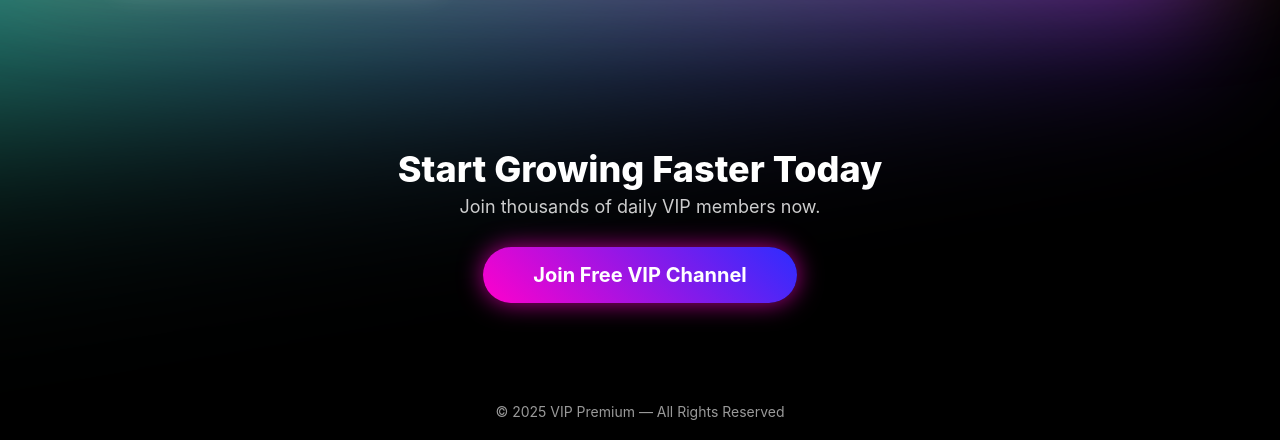
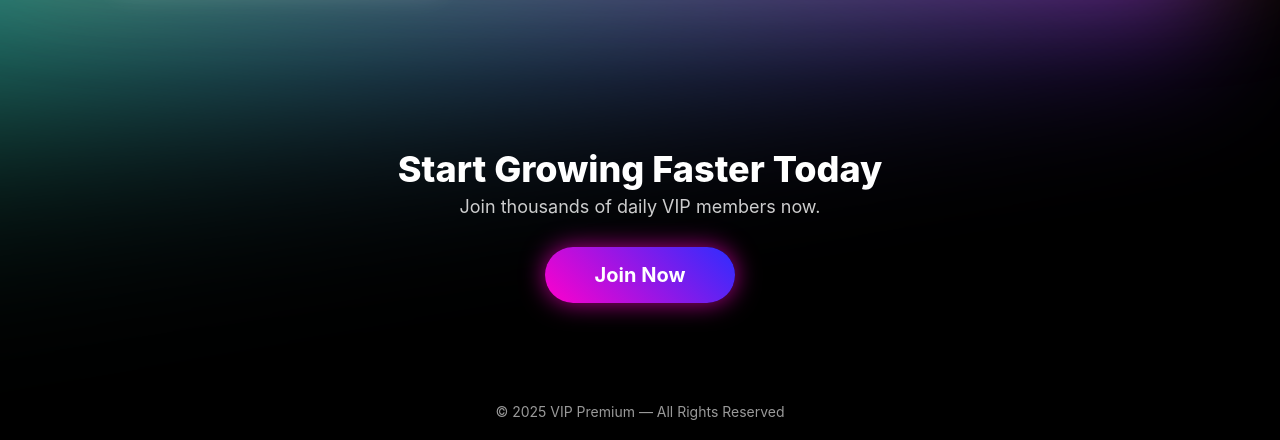
Before and after one commit to ransari6442-lab/JALWA-VIP, a plain HTML site: page index.html in a window 1280 px wide. Shown: the part 826-1266 px from the top of the page. Drawn offline with Linux system fonts and the light colour scheme.

Commit message:
Update index.html

```diff
--- a/index.html
+++ b/index.html
@@ -179,7 +179,7 @@
 <section class="final">
     <h2>Start Growing Faster Today</h2>
     <p>Join thousands of daily VIP members now.</p>
-    <a class="btn" href="https://t.me/+2khzaRnsSZhiYzI1">Join Free VIP Channel</a>
+    <a class="btn" href="https://t.me/+2khzaRnsSZhiYzI1">Join Now</a>
 </section>
 
 <div class="footer">© 2025 VIP Premium — All Rights Reserved</div>
```
